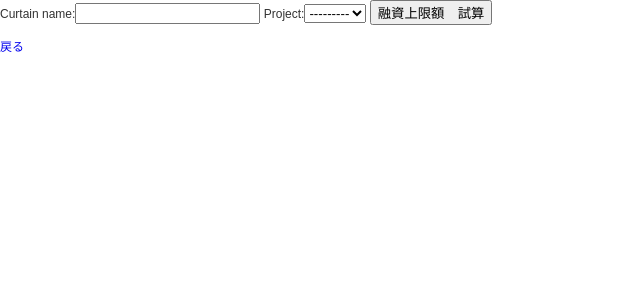
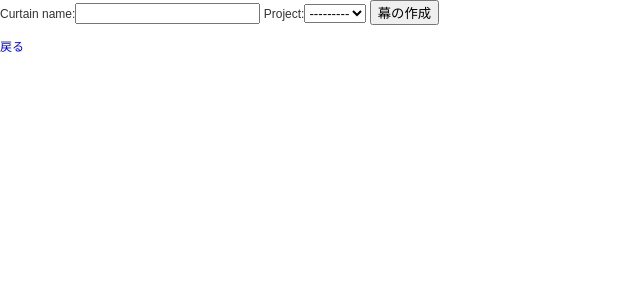
Before and after one commit to MoritaHiroki87/StoryMaker, a Django app: template templates/board/create_curtain.html in a window 1280 px wide. Shown: the top 300 px of the page, without its empty margins (0-640 px from the left). Run offline with Django 3.2, Linux system fonts and the light colour scheme; the template is opened without the code that fills it: values that come from a table or form of the project are taken from there, others are empty; parts of the project's set-up code (start-up, migrations or seed data) failed here and were passed over.

Commit message:
update: フォームボタンの文言修正

```diff
--- a/templates/board/create_curtain.html
+++ b/templates/board/create_curtain.html
@@ -18,11 +18,11 @@
     {% csrf_token %}
     {{ create_curtain_form }}
     <button type="submit" class="button">
-        融資上限額　試算
+        幕の作成
     </button>
 </form>
 
-<p><a href="{% url 'board:project' project_id %}">戻る</a></p>
+<p><a href="{% url 'board:project_board' project_id %}">戻る</a></p>
 
 </body>
 </html>
```
